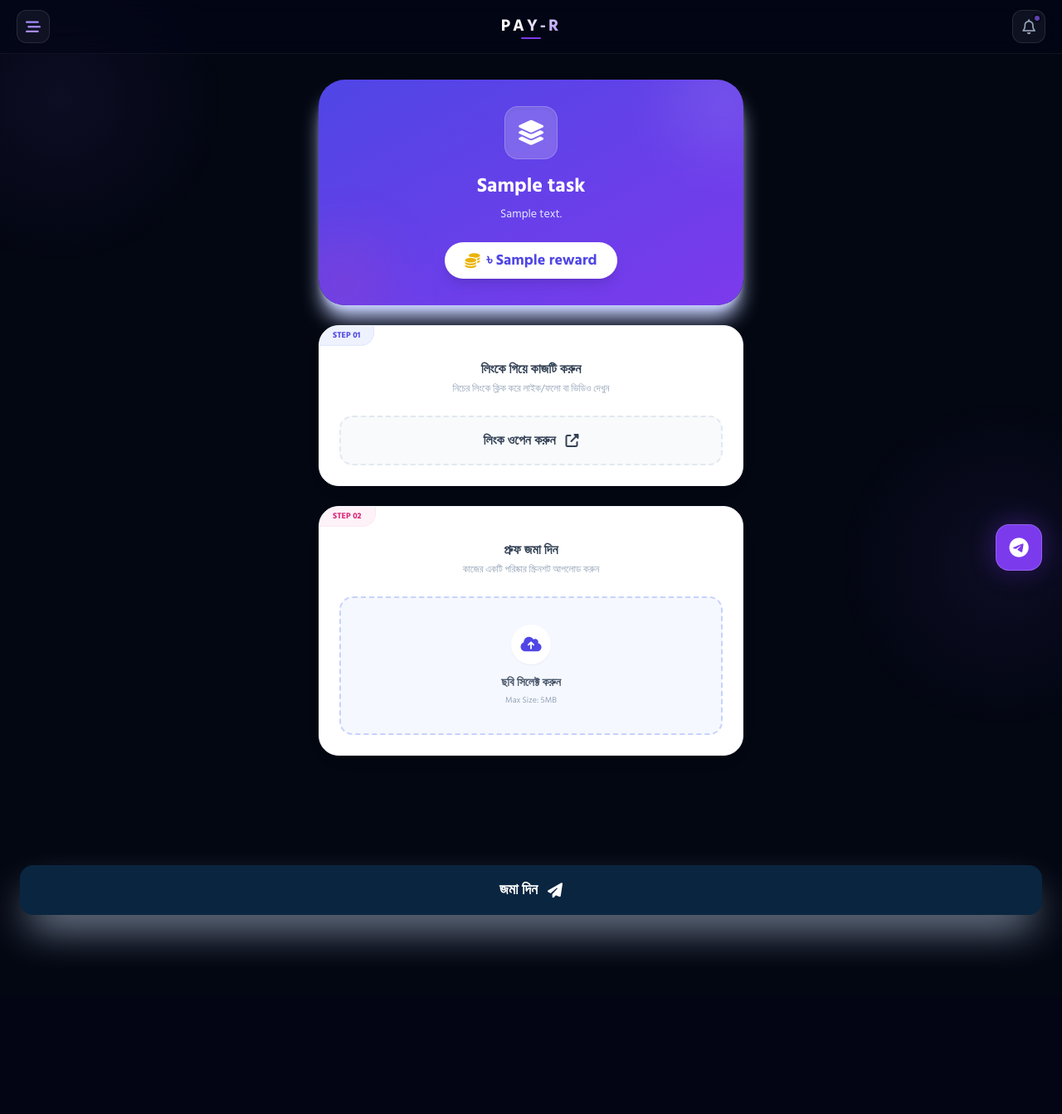
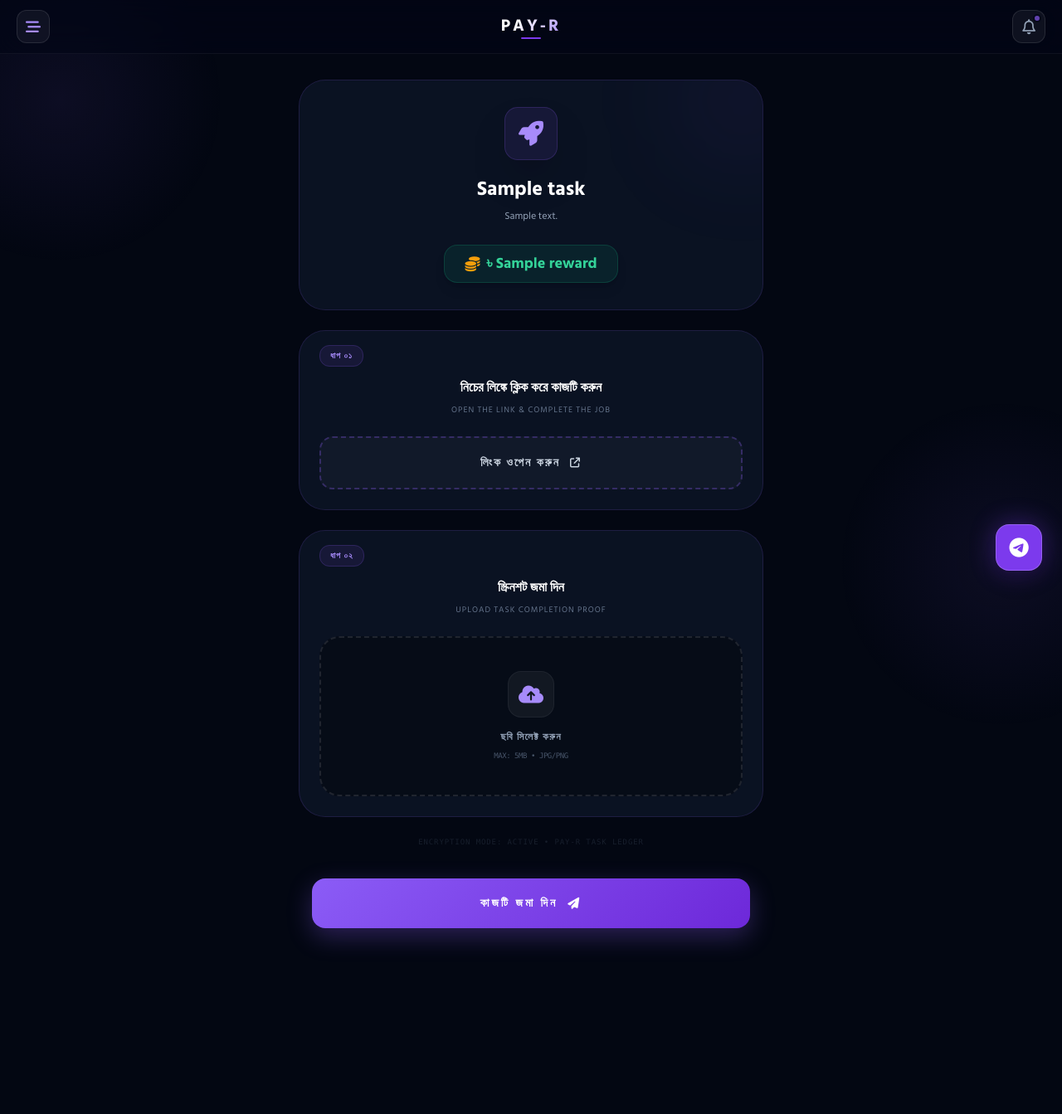
Before and after one commit to siafulislam45/Oay, a Flask app: template templates/submit_task.html in a window 1280 px wide. Shown: the whole page at 83% size. Before the commit the page ends 1152 px from the top, so only its background shows below. Run offline with Flask 3, Linux system fonts and the light colour scheme; the template is opened without the code that fills it: most values are stand-ins (such as "Sample title", 1, 10 or a date in 2020); data that the repository does not hold is empty; parts of the project's set-up code (start-up, migrations or seed data) failed here and were passed over; some libraries are stand-ins or nearby versions.

Commit message:
Update submit_task.html

```diff
--- a/templates/submit_task.html
+++ b/templates/submit_task.html
@@ -2,121 +2,171 @@
 {% block content %}
 
 <style>
-    .fade-up { animation: fadeUp 0.6s cubic-bezier(0.16, 1, 0.3, 1); }
-    @keyframes fadeUp { from { opacity: 0; transform: translateY(20px); } to { opacity: 1; transform: translateY(0); } }
+    /* AI Page Reveal */
+    .submit-reveal { animation: revealIn 0.7s cubic-bezier(0.16, 1, 0.3, 1) forwards; opacity: 0; }
+    @keyframes revealIn { from { opacity: 0; transform: translateY(30px); } to { opacity: 1; transform: translateY(0); } }
 
-    .glass-card {
-        background: white;
-        border: 1px solid #F1F5F9;
-        box-shadow: 0 10px 30px -10px rgba(0, 0, 0, 0.05);
+    /* Premium AI Card */
+    .ai-card {
+        background: rgba(15, 23, 42, 0.7);
+        backdrop-filter: blur(20px);
+        border: 1px solid rgba(139, 92, 246, 0.15);
+        border-radius: 32px;
+    }
+
+    /* Step Indicators */
+    .step-badge {
+        background: rgba(139, 92, 246, 0.1);
+        color: #a78bfa;
+        border: 1px solid rgba(139, 92, 246, 0.2);
+        padding: 4px 12px;
+        border-radius: 12px;
+        font-size: 10px;
+        font-weight: 900;
+        text-transform: uppercase;
+        letter-spacing: 1px;
+    }
+
+    /* Cyber Link Button */
+    .link-node {
+        background: rgba(255, 255, 255, 0.03);
+        border: 2px dashed rgba(139, 92, 246, 0.3);
+        transition: all 0.3s ease;
+    }
+    .link-node:hover {
+        background: rgba(139, 92, 246, 0.1);
+        border-style: solid;
+        border-color: #8B5CF6;
+    }
+
+    /* Upload Area */
+    .upload-zone {
+        background: rgba(0, 0, 0, 0.3);
+        border: 2px dashed rgba(255, 255, 255, 0.1);
+        border-radius: 24px;
+        transition: all 0.3s ease;
+    }
+    .upload-active {
+        border-color: #10b981;
+        background: rgba(16, 185, 129, 0.05);
+    }
+
+    /* Bottom Sticky Button */
+    .btn-submit-fixed {
+        background: linear-gradient(135deg, #8B5CF6 0%, #6D28D9 100%);
+        box-shadow: 0 10px 30px rgba(139, 92, 246, 0.3);
     }
 </style>
 
-<div class="max-w-lg mx-auto space-y-6 fade-up pb-40 pt-4"> <!-- pb-40 added for scroll space -->
+<div class="max-w-xl mx-auto space-y-6 submit-reveal pb-48 pt-4 px-2">
 
-    <!-- 1. TASK HEADER CARD -->
-    <div class="relative bg-gradient-to-br from-[#4F46E5] to-[#7C3AED] rounded-[32px] p-8 text-white shadow-xl shadow-indigo-200 overflow-hidden text-center">
-        <!-- Decor -->
-        <div class="absolute top-0 right-0 w-32 h-32 bg-white opacity-10 rounded-full blur-2xl -mr-10 -mt-10"></div>
-        <div class="absolute bottom-0 left-0 w-24 h-24 bg-pink-500 opacity-20 rounded-full blur-2xl -ml-5 -mb-5"></div>
+    <!-- 1. টাস্ক ডিটেইলস কার্ড -->
+    <div class="ai-card p-8 text-center relative overflow-hidden">
+        <!-- Background Glow -->
+        <div class="absolute -right-10 -top-10 w-32 h-32 bg-violet-600/10 rounded-full blur-3xl"></div>
 
         <div class="relative z-10">
-            <div class="h-16 w-16 bg-white/20 backdrop-blur-md rounded-2xl flex items-center justify-center text-3xl mx-auto mb-4 shadow-inner border border-white/20">
+            <div class="h-16 w-16 bg-violet-500/10 border border-violet-500/20 rounded-2xl flex items-center justify-center text-3xl text-violet-400 mx-auto mb-5 shadow-2xl">
                 {% if 'YouTube' in task.category %} <i class="fa-brands fa-youtube"></i>
                 {% elif 'Facebook' in task.category %} <i class="fa-brands fa-facebook"></i>
-                {% else %} <i class="fa-solid fa-layer-group"></i> {% endif %}
+                {% else %} <i class="fa-solid fa-rocket"></i> {% endif %}
             </div>
 
-            <h2 class="text-2xl font-bold mb-2">{{ task.title }}</h2>
-            <p class="text-indigo-100 text-sm px-4">{{ task.description }}</p>
+            <h2 class="text-2xl font-black text-white leading-tight mb-2">{{ task.title }}</h2>
+            <p class="text-slate-400 text-xs px-4 leading-relaxed">{{ task.description }}</p>
 
-            <div class="mt-6 inline-flex items-center gap-2 bg-white text-[#4F46E5] px-6 py-2 rounded-full font-bold text-lg shadow-lg">
-                <i class="fa-solid fa-coins text-yellow-500"></i> ৳ {{ task.reward }}
+            <!-- Reward Badge -->
+            <div class="mt-6 inline-flex items-center gap-2 bg-emerald-500/10 border border-emerald-500/20 text-emerald-400 px-6 py-2 rounded-2xl font-black text-lg shadow-lg">
+                <i class="fa-solid fa-coins text-amber-500"></i> ৳ {{ task.reward }}
             </div>
         </div>
     </div>
 
-    <!-- 2. STEP 1: ACTION -->
-    <div class="glass-card p-6 rounded-3xl relative overflow-hidden">
-        <div class="absolute top-0 left-0 bg-indigo-50 text-[#4F46E5] px-4 py-1 rounded-br-2xl text-[10px] font-bold border-b border-r border-indigo-100">
-            STEP 01
+    <!-- 2. ধাপ ১: কাজ শুরু করুন -->
+    <div class="ai-card p-6 relative">
+        <div class="absolute top-4 left-6">
+            <span class="step-badge">ধাপ ০১</span>
         </div>
 
-        <div class="mt-4 text-center">
-            <h3 class="font-bold text-slate-700 mb-1">লিংকে গিয়ে কাজটি করুন</h3>
-            <p class="text-xs text-slate-400 mb-6">নিচের লিংকে ক্লিক করে লাইক/ফলো বা ভিডিও দেখুন</p>
+        <div class="mt-8 text-center">
+            <h3 class="font-bold text-white text-base mb-2">নিচের লিঙ্কে ক্লিক করে কাজটি করুন</h3>
+            <p class="text-[10px] text-slate-500 uppercase tracking-widest mb-6">Open the link & complete the job</p>
 
-            <a href="{{ task.link }}" target="_blank" class="flex items-center justify-center gap-3 w-full bg-slate-50 text-slate-700 border-2 border-slate-200 border-dashed py-4 rounded-2xl font-bold hover:bg-[#4F46E5] hover:text-white hover:border-[#4F46E5] hover:border-solid transition group">
-                <span class="group-hover:animate-pulse">লিংক ওপেন করুন</span>
-                <i class="fa-solid fa-up-right-from-square"></i>
+            <a href="{{ task.link }}" target="_blank" class="link-node flex items-center justify-center gap-3 w-full py-5 rounded-2xl text-slate-300 font-black text-sm uppercase tracking-[2px] hover:text-white group">
+                <span class="group-hover:translate-x-1 transition-transform">লিংক ওপেন করুন</span>
+                <i class="fa-solid fa-arrow-up-right-from-square text-xs"></i>
             </a>
         </div>
     </div>
 
-    <!-- 3. STEP 2: UPLOAD PROOF -->
-    <form method="POST" enctype="multipart/form-data" onsubmit="preventDoubleSubmit()">
-        <div class="glass-card p-6 rounded-3xl relative overflow-hidden">
-            <div class="absolute top-0 left-0 bg-pink-50 text-pink-600 px-4 py-1 rounded-br-2xl text-[10px] font-bold border-b border-r border-pink-100">
-                STEP 02
+    <!-- 3. ধাপ ২: প্রমাণ আপলোড করুন -->
+    <form method="POST" enctype="multipart/form-data" id="taskForm" onsubmit="handleFormSubmit(event)">
+        <div class="ai-card p-6 relative">
+            <div class="absolute top-4 left-6">
+                <span class="step-badge">ধাপ ০২</span>
             </div>
 
-            <div class="mt-4">
-                <h3 class="font-bold text-slate-700 mb-1 text-center">প্রুফ জমা দিন</h3>
-                <p class="text-xs text-slate-400 mb-6 text-center">কাজের একটি পরিষ্কার স্ক্রিনশট আপলোড করুন</p>
+            <div class="mt-8">
+                <h3 class="font-bold text-white text-base mb-2 text-center">স্ক্রিনশট জমা দিন</h3>
+                <p class="text-[10px] text-slate-500 uppercase tracking-widest mb-6 text-center">Upload task completion proof</p>
 
-                <!-- Custom Upload Box -->
+                <!-- Custom Upload Area -->
                 <div class="relative w-full group">
                     <input type="file" name="screenshot" id="fileInput" accept="image/*" required
                            class="absolute inset-0 w-full h-full opacity-0 cursor-pointer z-20"
-                           onchange="updateFileName(this)">
+                           onchange="previewFile(this)">
 
-                    <div id="uploadBox" class="border-2 border-dashed border-indigo-200 bg-indigo-50/50 rounded-2xl p-8 text-center transition duration-300 group-hover:border-[#4F46E5] group-hover:bg-indigo-50">
-                        <div id="uploadIcon" class="h-12 w-12 bg-white rounded-full flex items-center justify-center text-[#4F46E5] text-xl mx-auto mb-3 shadow-sm group-hover:scale-110 transition">
+                    <div id="uploadZone" class="upload-zone p-10 text-center border-white/5 group-hover:border-violet-500/30 transition-all">
+                        <div id="uploadIcon" class="h-14 w-14 bg-white/5 rounded-2xl flex items-center justify-center text-violet-400 text-2xl mx-auto mb-4 border border-white/5 group-hover:scale-110 transition-transform">
                             <i class="fa-solid fa-cloud-arrow-up"></i>
                         </div>
-                        <p id="uploadText" class="text-sm font-bold text-slate-600 group-hover:text-[#4F46E5]">
+                        <p id="uploadText" class="text-xs font-bold text-slate-400 uppercase tracking-widest">
                             ছবি সিলেক্ট করুন
                         </p>
-                        <p class="text-[10px] text-slate-400 mt-1">Max Size: 5MB</p>
+                        <p class="text-[9px] text-slate-600 mt-2 font-mono uppercase tracking-tighter">Max: 5MB • JPG/PNG</p>
                     </div>
                 </div>
             </div>
         </div>
 
-        <!-- 4. SUBMIT BUTTON (UPDATED POSITION) -->
-        <!-- bottom-24 দেওয়া হয়েছে যাতে Nav Bar এর উপরে থাকে -->
-        <div class="fixed bottom-24 left-0 w-full px-6 z-30">
-            <button type="submit" id="submitBtn" class="w-full bg-[#0A2540] text-white py-4 rounded-2xl font-bold text-lg shadow-2xl shadow-slate-400 hover:bg-slate-900 active:scale-95 transition flex items-center justify-center gap-3">
-                <span>জমা দিন</span>
+        <!-- ৪. সাবমিট বাটন (Fixed at Bottom for Mobile) -->
+        <div class="fixed bottom-24 left-0 w-full px-6 z-[60]">
+            <button type="submit" id="submitBtn" class="btn-submit-fixed w-full py-5 rounded-2xl text-white font-black text-sm uppercase tracking-[3px] shadow-2xl flex items-center justify-center gap-3 active:scale-95 transition-all">
+                <span>কাজটি জমা দিন</span>
                 <i class="fa-solid fa-paper-plane"></i>
             </button>
         </div>
     </form>
 
+    <!-- Footer Tagline -->
+    <div class="text-center opacity-30">
+        <p class="text-[9px] font-mono text-slate-600 tracking-widest uppercase">Encryption Mode: Active • Pay-R Task Ledger</p>
+    </div>
+
 </div>
 
 <!-- Scripts -->
 <script>
-    function updateFileName(input) {
-        const uploadBox = document.getElementById('uploadBox');
-        const uploadIcon = document.getElementById('uploadIcon');
-        const uploadText = document.getElementById('uploadText');
+    function previewFile(input) {
+        const zone = document.getElementById('uploadZone');
+        const icon = document.getElementById('uploadIcon');
+        const text = document.getElementById('uploadText');
 
         if (input.files && input.files[0]) {
-            uploadBox.classList.remove('border-indigo-200', 'bg-indigo-50/50');
-            uploadBox.classList.add('border-green-500', 'bg-green-50');
-            uploadIcon.className = "h-12 w-12 bg-green-500 text-white rounded-full flex items-center justify-center text-xl mx-auto mb-3 shadow-sm";
-            uploadIcon.innerHTML = '<i class="fa-solid fa-check"></i>';
-            uploadText.textContent = input.files[0].name;
-            uploadText.classList.add('text-green-700');
+            zone.classList.add('upload-active');
+            icon.innerHTML = '<i class="fa-solid fa-circle-check text-emerald-400"></i>';
+            icon.classList.replace('bg-white/5', 'bg-emerald-500/10');
+            icon.classList.add('border-emerald-500/20');
+            text.textContent = "সিলেক্ট হয়েছে: " + input.files[0].name.substring(0, 15) + "...";
+            text.classList.replace('text-slate-400', 'text-emerald-400');
         }
     }
 
-    function preventDoubleSubmit() {
+    function handleFormSubmit(e) {
         const btn = document.getElementById('submitBtn');
         btn.disabled = true;
-        btn.innerHTML = '<i class="fa-solid fa-circle-notch fa-spin"></i> আপলোড হচ্ছে...';
-        btn.classList.add('opacity-80', 'cursor-not-allowed');
+        btn.innerHTML = '<i class="fa-solid fa-spinner fa-spin"></i> আপলোড হচ্ছে...';
+        btn.classList.add('opacity-70', 'cursor-not-allowed');
         return true;
     }
 </script>
```
